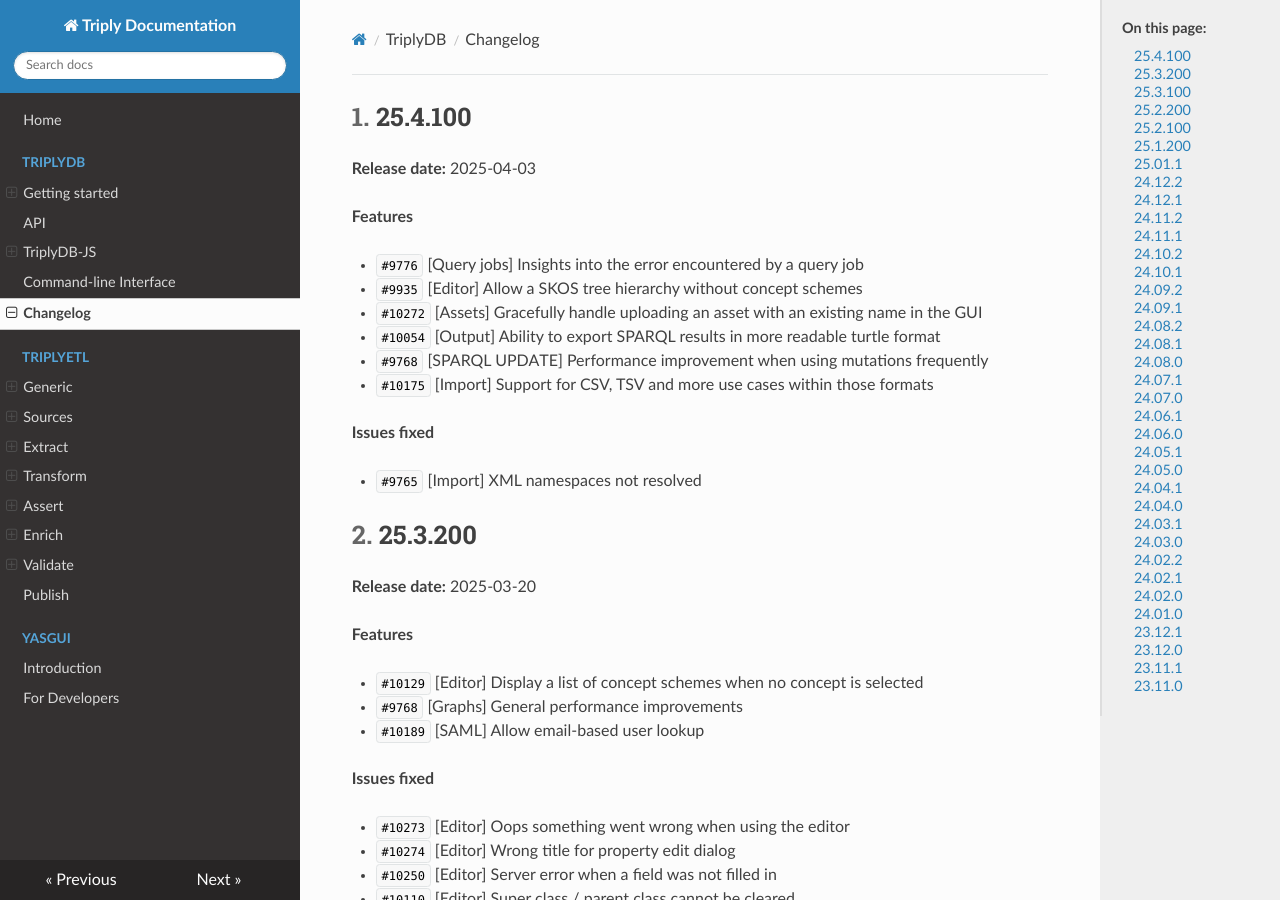
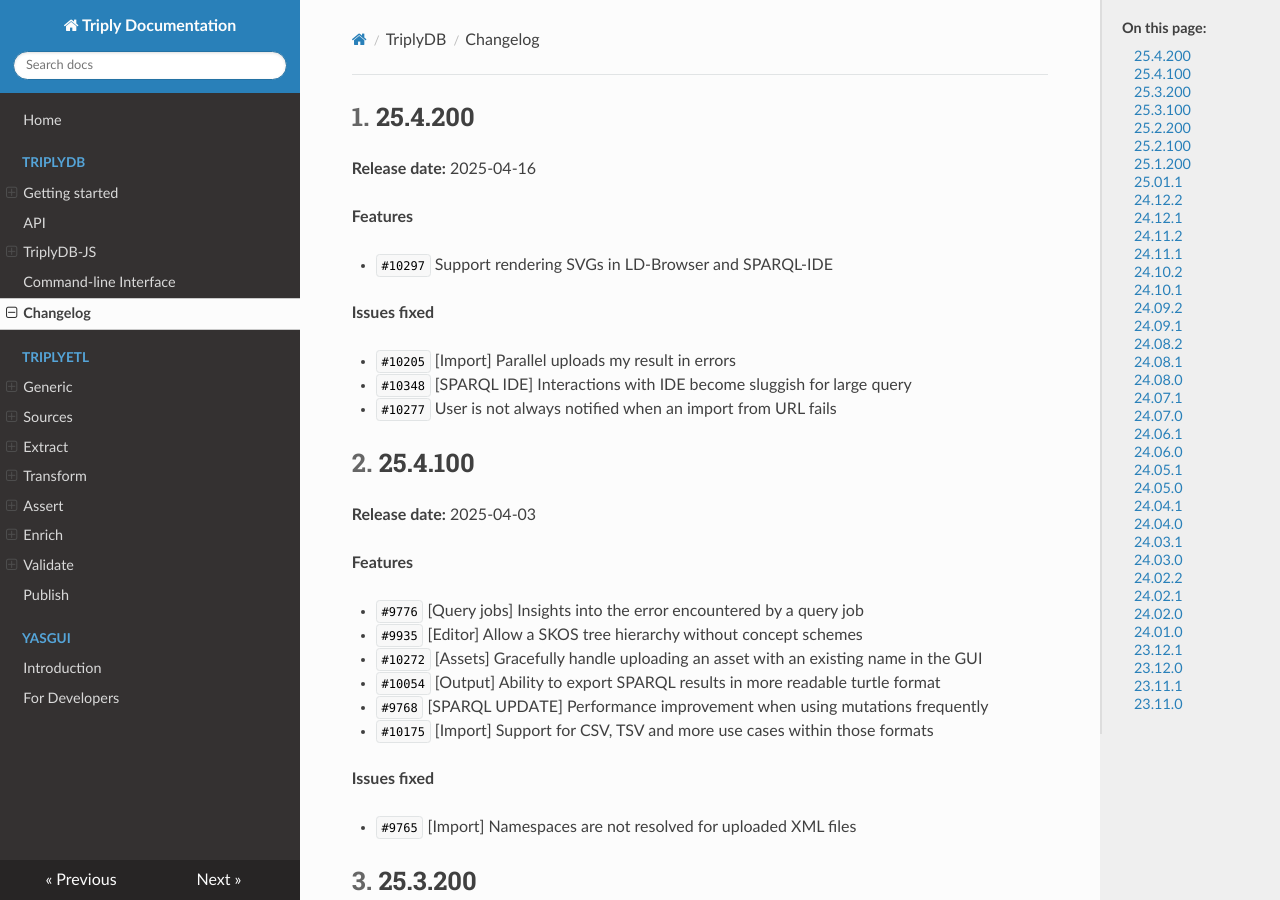
Before and after one commit to TriplyDB/Documentation, an MkDocs documentation site: the page built from docs/triplydb-changelog/index.md, in a window 1280 px wide and 900 px high. Built offline with MkDocs 1.6.1, drawn with Linux system fonts in a browser that asks for light colours.

Commit message:
updated changelog

```diff
--- a/docs/triplydb-changelog/index.md
+++ b/docs/triplydb-changelog/index.md
@@ -4,6 +4,24 @@
 ---
 
 [TOC]
+
+
+## 25.4.200 {#25.4.200}
+
+**Release date:** 2025-04-16
+
+
+**Features**
+
+- `#10297` Support rendering SVGs in LD-Browser and SPARQL-IDE
+
+**Issues fixed**
+
+- `#10205` [Import] Parallel uploads my result in errors
+- `#10348` [SPARQL IDE] Interactions with IDE become sluggish for large query
+- `#10277` User is not always notified when an import from URL fails
+
+
 
 ## 25.4.100 {#25.4.100}
 
@@ -20,7 +38,7 @@
 
 **Issues fixed**
 
-- `#9765` [Import] XML namespaces not resolved
+- `#9765` [Import] Namespaces are not resolved for uploaded XML files
 
 
 ## 25.3.200 {#25.3.200}
```
Also changed, not shown: docs/triplydb-technical-changelog/index.md (+20 -0 lines).
